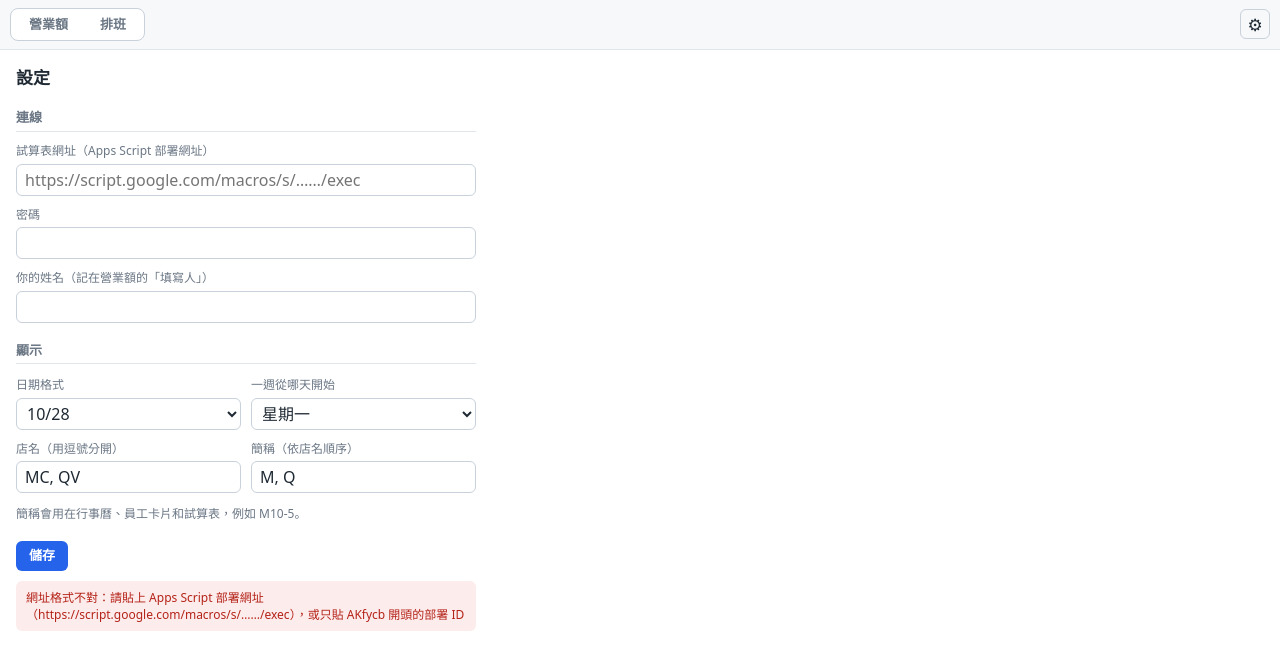
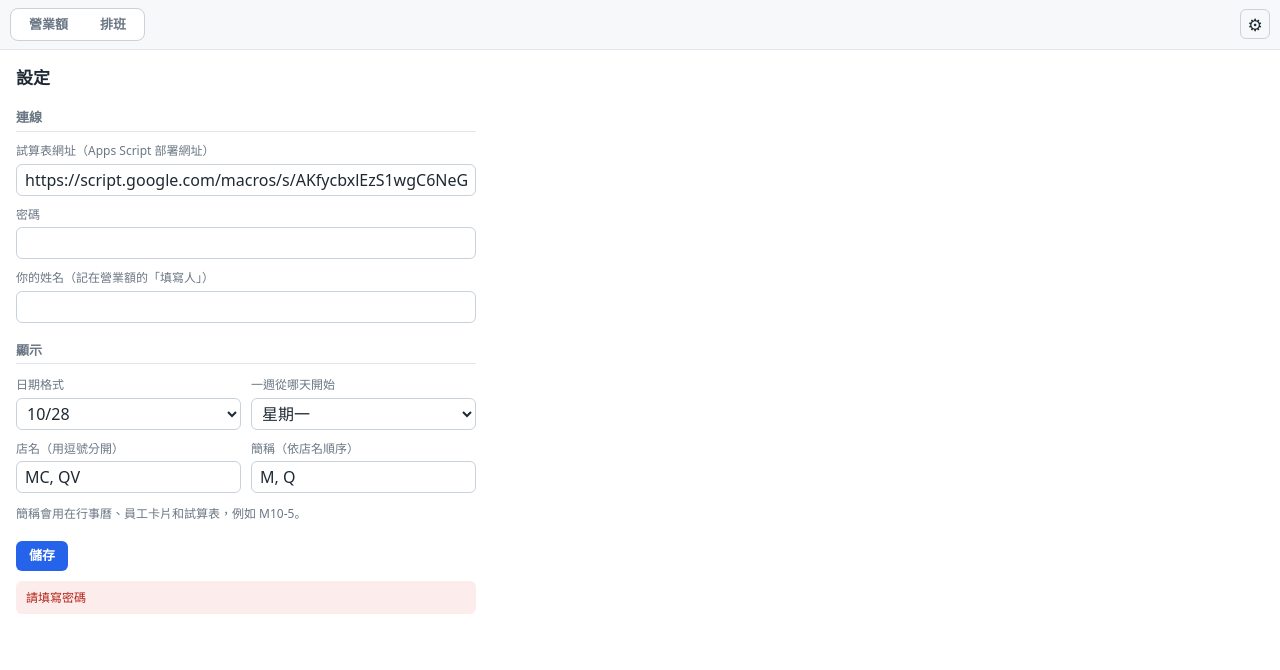
Before and after one commit to frank760206-png/disc, a plain HTML site: page index.html in a window 1280 px wide. Both pictures are taken after a click on the button "儲存". Drawn offline with Linux system fonts and the light colour scheme.

Commit message:
網頁版預設帶入試算表網址
Co-Authored-By: Claude Opus 5.5 <noreply@anthropic.com>
Claude-Session: https://claude.ai/code/session_01QNsz2veFon8TbPX2wnpyRo

```diff
--- a/app.js
+++ b/app.js
@@ -58,6 +58,9 @@ const App = (() => {
     return m ? `https://script.google.com/macros/s/${m[1]}/exec` : '';
   }
 
+  // 預設連到自己的試算表（網址不是祕密，資料靠密碼保護）
+  const DEFAULT_URL = 'https://script.google.com/macros/s/AKfycbxlEzS1wgC6NeG2M1kMqSSPNLTUqGETZUY3LEQOpskuzv3ajZgaPnuMdInb9hwzFq-tvw/exec';
+
   function openSettings(cancellable = true) {
     placeTabs(false);
     $('rev').hidden = true;
@@ -65,7 +68,7 @@ const App = (() => {
     $('pop').hidden = true;
     $('setup').hidden = false;
     document.querySelectorAll('.apptabs .seg button').forEach(b => b.classList.remove('on'));
-    $('setUrl').value = settings.url || normalizeUrl(decodeURIComponent((location.hash.match(/[#&]u=([^&]+)/) || [])[1] || ''));
+    $('setUrl').value = settings.url || normalizeUrl(decodeURIComponent((location.hash.match(/[#&]u=([^&]+)/) || [])[1] || '')) || DEFAULT_URL;
     $('setToken').value = settings.token || '';
     $('setName').value = settings.name || '';
     $('setDateFmt').value = U.prefs.dateFmt;
@@ -86,6 +89,7 @@ const App = (() => {
     stores.forEach((c, i) => { storeShort[c] = shorts[i] || c.charAt(0).toUpperCase(); });
     const p = { dateFmt: $('setDateFmt').value, startDay: Number($('setStartDay').value), stores, storeShort };
     const msg = (type, t) => { $('setMsg').className = 'msg ' + type; $('setMsg').textContent = t; $('setMsg').hidden = false; };
+    if (!$('setUrl').value.trim()) return msg('err', '請貼上試算表網址');
     if (!url) return msg('err', '網址格式不對：請貼上 Apps Script 部署網址（https://script.google.com/macros/s/……/exec），或只貼 AKfycb 開頭的部署 ID');
     if (!s.token) return msg('err', '請填寫密碼');
     if (!s.name) return msg('err', '請填寫姓名');
--- a/index.html
+++ b/index.html
@@ -218,6 +218,6 @@
   <script src="revenue.js"></script>
   <script src="months.js"></script>
   <script src="schedule.js"></script>
-  <script src="app.js"></script>
+  <script src="app.js?v=2"></script>
 </body>
 </html>
```
